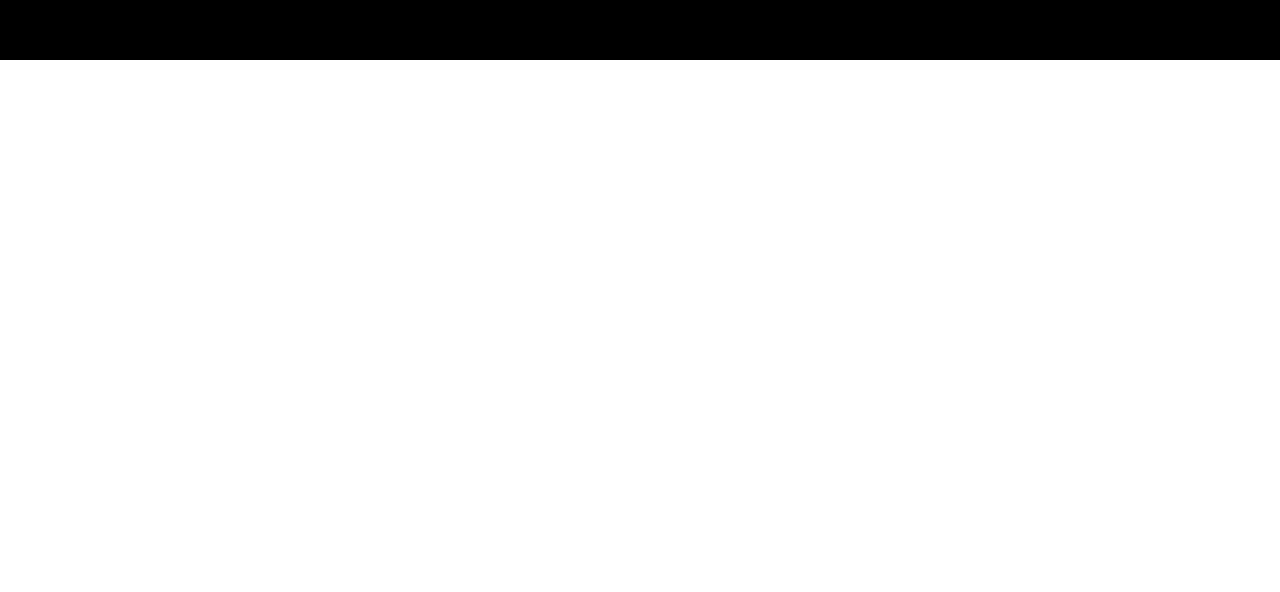
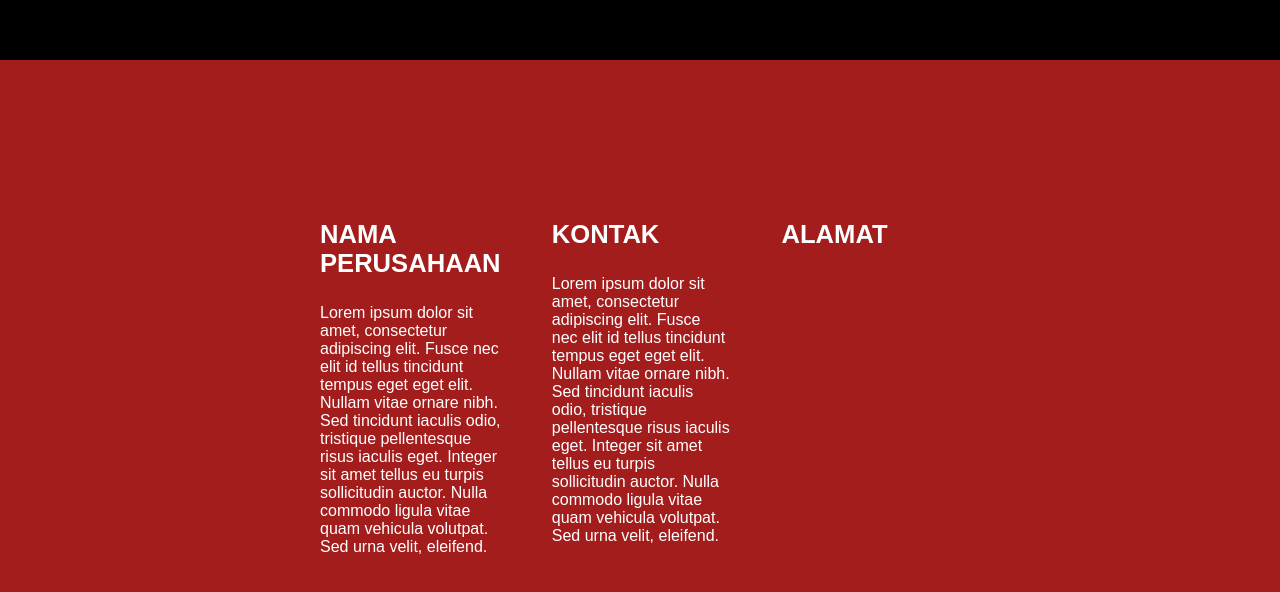
Before and after one commit to rehagana16/nidi-slo, a Next.js app: page / in a window 1280 px wide. Shown: the part 854-1446 px from the top of the page. Before the commit the page ends 914 px from the top, so only its background shows below. Built offline with nearby package versions, Linux system fonts and the light colour scheme.

Commit message:
init footer template

```diff
--- /dev/null
+++ b/src/app/components/footer.module.css
@@ -0,0 +1,23 @@
+.container {
+  padding: 10rem 20rem;
+  display: flex;
+  background-color: #A31D1D;
+  color: white;
+  align-items: flex-start;
+  display: flex;
+  gap: 3.2rem;
+}
+
+.column {
+ display: flex;
+ flex-direction: column;
+ width: 100%;
+ align-items: flex-start;
+ height: 100%;
+}
+
+.header {
+  font-size: 1.6rem;
+  font-weight: 700;
+  margin-bottom: 1.6rem;
+}
--- /dev/null
+++ b/src/app/components/footer.tsx
@@ -0,0 +1,28 @@
+import styles from './footer.module.css';
+
+export const Footer = () => {
+  return(
+    <div className={styles.container}>
+      <div className={styles.column}>
+        <div className={styles.header}>
+          NAMA PERUSAHAAN
+        </div>
+        {/* Change lorem ipsum later */}
+        <div>
+        Lorem ipsum dolor sit amet, consectetur adipiscing elit. Fusce nec elit id tellus tincidunt tempus eget eget elit. Nullam vitae ornare nibh. Sed tincidunt iaculis odio, tristique pellentesque risus iaculis eget. Integer sit amet tellus eu turpis sollicitudin auctor. Nulla commodo ligula vitae quam vehicula volutpat. Sed urna velit, eleifend.
+        </div>
+      </div>
+      <div className={styles.column}>
+        <div className={styles.header}>
+          KONTAK
+        </div>
+        Lorem ipsum dolor sit amet, consectetur adipiscing elit. Fusce nec elit id tellus tincidunt tempus eget eget elit. Nullam vitae ornare nibh. Sed tincidunt iaculis odio, tristique pellentesque risus iaculis eget. Integer sit amet tellus eu turpis sollicitudin auctor. Nulla commodo ligula vitae quam vehicula volutpat. Sed urna velit, eleifend.
+      </div>
+      <div className={styles.column}>
+        <div className={styles.header}>
+          ALAMAT
+        </div>
+      </div>
+    </div>
+  )
+}
--- a/src/app/layout.tsx
+++ b/src/app/layout.tsx
@@ -2,6 +2,7 @@ import type { Metadata } from "next";
 import { Geist, Geist_Mono } from "next/font/google";
 import "./globals.css";
 import { Navbar } from "./components/navbar";
+import { Footer } from "./components/footer";
 
 const geistSans = Geist({
   variable: "--font-geist-sans",
@@ -28,6 +29,7 @@ export default function RootLayout({
       <body className={`${geistSans.variable} ${geistMono.variable}`}>
         <Navbar />
         <main>{children}</main>
+        <Footer />
       </body>
     </html>
   );
```
Also changed, not shown: public/logo-esdm.png (added), public/logo-pln.png (added).
